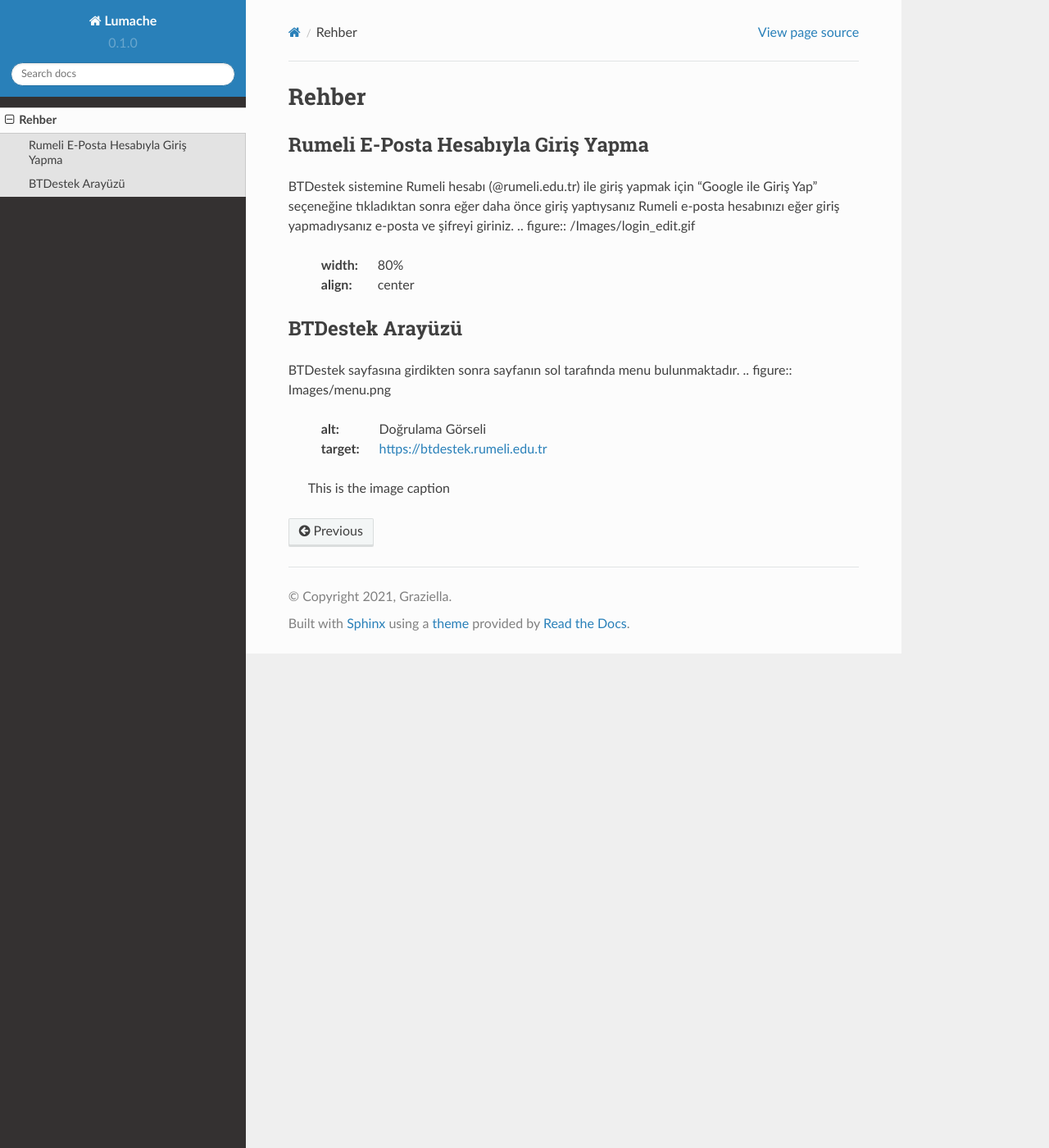
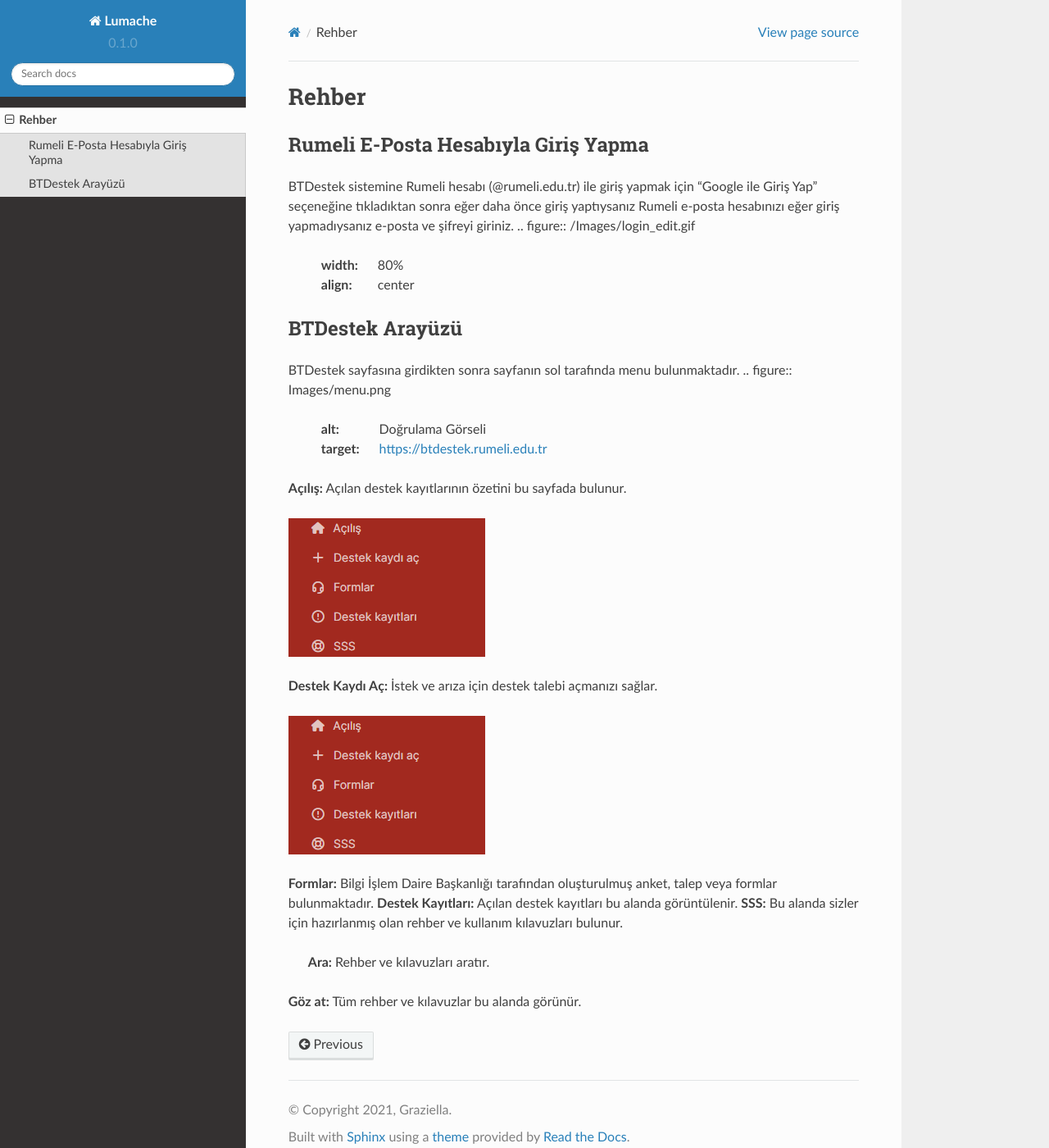
Before and after one commit to frkiergn/btdestek_docs, a Sphinx documentation site: the page built from docs/source/rehber.rst, in a window 1280 px wide and 1400 px high. Shown: the whole window at 82% size. Built offline with Sphinx 7.4.7 and the Read the Docs theme 2.0.0, drawn with Linux system fonts in a browser that asks for light colours.

Commit message:
modified:   docs/source/rehber.rst

```diff
--- a/docs/source/rehber.rst
+++ b/docs/source/rehber.rst
@@ -19,4 +19,20 @@ BTDestek sayfasına girdikten sonra sayfanın sol tarafında menu bulunmaktadır
         :alt: Doğrulama Görseli
         :target: https://btdestek.rumeli.edu.tr
 
-        This is the image caption
+**Açılış:** Açılan destek kayıtlarının özetini bu sayfada bulunur.
+
+..  figure:: Images/menu.png
+        :alt: Doğrulama Görseli
+        :target: https://btdestek.rumeli.edu.tr
+
+**Destek Kaydı Aç:** İstek ve arıza için destek talebi açmanızı sağlar.
+
+..  figure:: Images/menu.png
+        :alt: Doğrulama Görseli
+        :target: https://btdestek.rumeli.edu.tr
+
+**Formlar:** Bilgi İşlem Daire Başkanlığı tarafından oluşturulmuş anket, talep veya formlar bulunmaktadır.
+**Destek Kayıtları:** Açılan destek kayıtları bu alanda görüntülenir.
+**SSS:** Bu alanda sizler için hazırlanmış olan rehber ve kullanım kılavuzları bulunur.
+	**Ara:** Rehber ve kılavuzları aratır.
+**Göz at:** Tüm rehber ve kılavuzlar bu alanda görünür.
```
